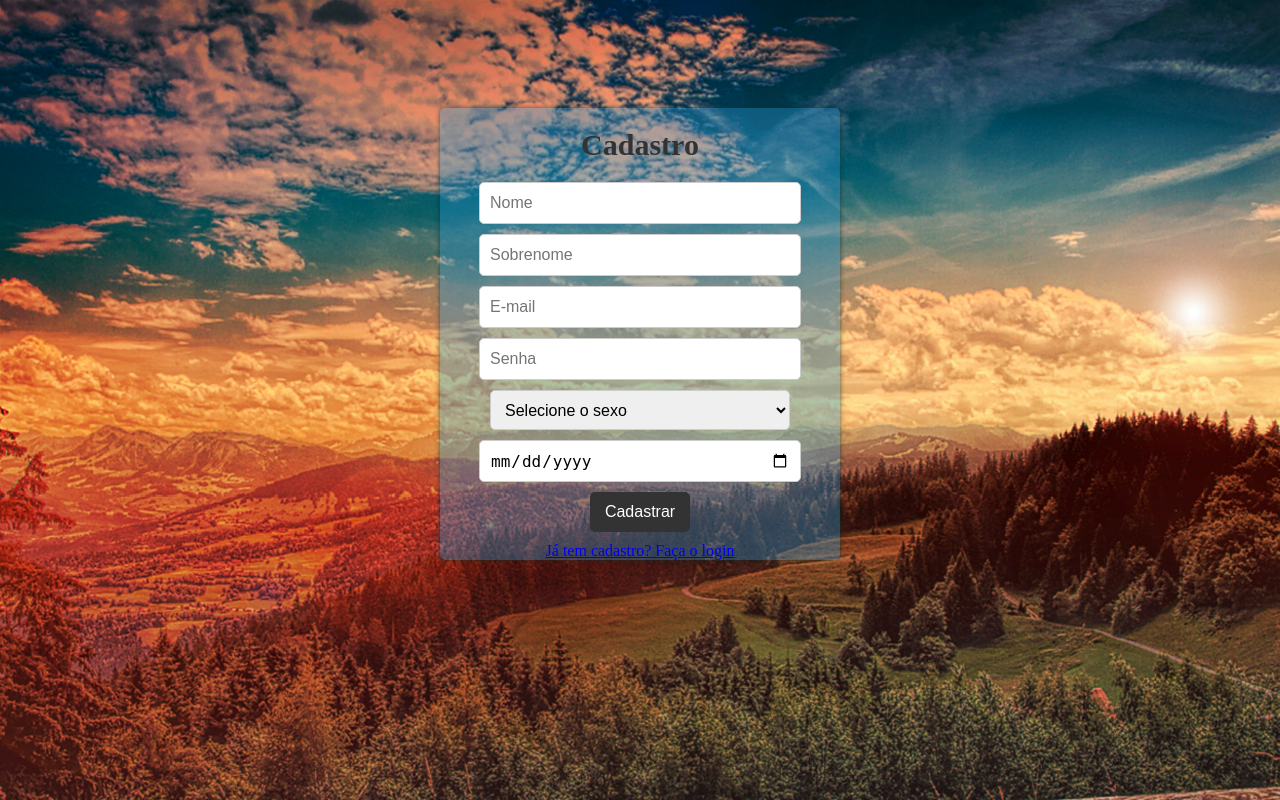
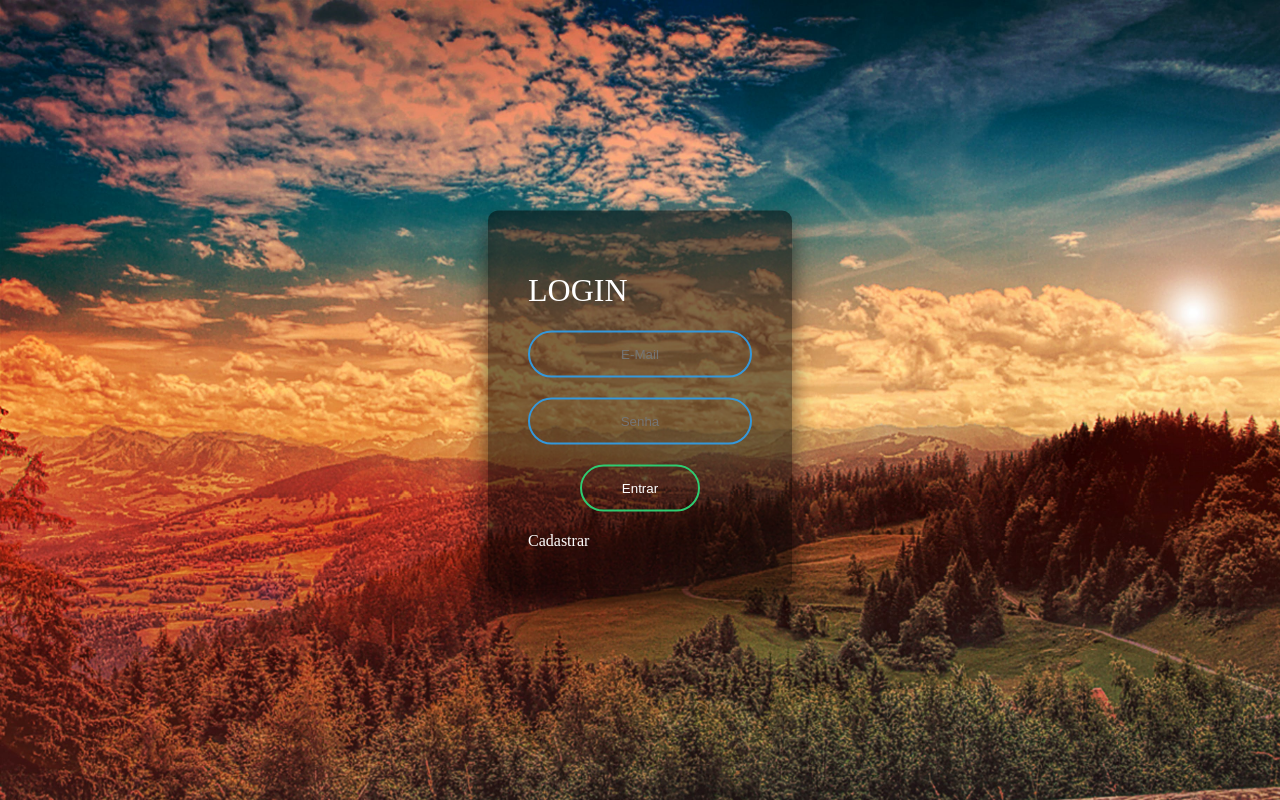
Before and after one commit to thiagosiega/xampp.testye, a PHP site: page / in a window 1280 px wide. Run offline with PHP 8.4, Linux system fonts and the light colour scheme.

Commit message:
Fix bug in login functionality

```diff
--- /dev/null
+++ b/Styles/login.css
@@ -0,0 +1,60 @@
+body{
+    background-image: url(../img/Backgraund1.jpg);
+    background-size: cover;
+    background-repeat: no-repeat;
+    background-attachment: fixed;
+}
+.box {
+    width: auto;
+    height: auto;
+    position: absolute;
+    top: 50%;
+    left: 50%;
+    transform: translate(-50%,-50%);
+    background: rgba(0, 0, 0, 0.5);
+    padding: 40px;
+    box-sizing: border-box;
+    box-shadow: 0 15px 25px rgba(0, 0, 0, 0.6);
+    border-radius: 10px;
+}
+.box input[type = "text"],.box input[type = "password"]{
+    border: 0;
+    background: none;
+    display: block;
+    margin: 20px auto;
+    text-align: center;
+    border: 2px solid #3498db;
+    padding: 14px 10px;
+    width: 200px;
+    outline: none;
+    color: white;
+    border-radius: 24px;
+    transition: 0.25s;
+}
+.box h1{
+    color: white;
+    text-transform: uppercase;
+    font-weight: 500;
+}
+.box input[type = "text"]:focus,.box input[type = "password"]:focus{
+    width: 280px;
+    border-color: #2ecc71;
+}
+.box a{
+    color: white;
+    text-decoration: none;
+}
+.box input[type = "submit"]{
+    border: 0;
+    background: none;
+    display: block;
+    margin: 20px auto;
+    text-align: center;
+    border: 2px solid #2ecc71;
+    padding: 14px 40px;
+    outline: none;
+    color: white;
+    border-radius: 24px;
+    transition: 0.25s;
+    cursor: pointer;
+}
--- a/index.html
+++ b/index.html
@@ -2,100 +2,19 @@
 <html lang="pt-br">
 <head>
     <meta charset="UTF-8">
-    <title>Cadastro</title>
-    <style>
-        body{
-            background-image: url("img/Backgraund1.jpg");
-            background-size: cover;
-            background-repeat: no-repeat;
-            background-attachment: fixed;
-        }
-        .container{
-            width: 100%;
-            height: 100%;
-            display: flex;
-            justify-content: center;
-            align-items: center;
-        }
-        .box{
-            margin-top: 100px;
-            width: 400px;
-            height: auto;
-            background-color: rgba(43, 149, 206, 0.37);
-            border-radius: 5px;
-            box-shadow: 0px 0px 5px rgba(14, 47, 42, 0.72);
-            display: flex;
-            flex-direction: column;
-            justify-content: center;
-            align-items: center;
-        }
-        .box h1{
-            font-size: 30px;
-            color: #333;
-        }
-        .box form{
-            width: 100%;
-            height: 100%;
-            display: flex;
-            flex-direction: column;
-            justify-content: center;
-            align-items: center;
-        }
-        .box form input{
-            width: 300px;
-            height: 40px;
-            border: 1px solid #ccc;
-            border-radius: 5px;
-            margin-bottom: 10px;
-            padding: 0 10px;
-            font-size: 16px;
-        }
-        .box form input[type=submit]{
-            width: 100px;
-            height: 40px;
-            border: none;
-            border-radius: 5px;
-            margin-bottom: 10px;
-            padding: 0 10px;
-            font-size: 16px;
-            background-color: #333;
-            color: #fff;
-            cursor: pointer;
-        }
-        .box form input[type=submit]:hover{
-            background-color: #444;
-        }
-        .box form select{
-            width: 300px;
-            height: 40px;
-            border: 1px solid #ccc;
-            border-radius: 5px;
-            margin-bottom: 10px;
-            padding: 0 10px;
-            font-size: 16px;
-        }
-
-    </style>
+    <meta name="viewport" content="width=device-width, initial-scale=1.0">
+    <title>Login</title>
+    <link  type="text/css" rel="stylesheet" href="Styles/login.css">
 </head>
 <body>
-    <div class="container">
+    <form action="Login.php" method="POST">
         <div class="box">
-            <h1>Cadastro</h1>
-            <form action="cadastrar.php" method="post">
-                <input type="text" name="nome" placeholder="Nome" required>
-                <input type="text" name="sobrenome" placeholder="Sobrenome" required>
-                <input type="email" name="email" placeholder="E-mail" required>
-                <input type="password" name="senha" placeholder="Senha" required>
-                <select name="sexo" required>
-                    <option value="">Selecione o sexo</option>
-                    <option value="M">Masculino</option>
-                    <option value="F">Feminino</option>
-                </select>
-                <input type="Date" name="data" placeholder="Data de nascimento" required>
-                <input type="submit" value="Cadastrar">
-                <a href="login.php">Já tem cadastro? Faça o login</a>
-            </form>
+            <h1>Login</h1>
+            <input type="text" name="email" placeholder="E-Mail">
+            <input type="password" name="password" placeholder="Senha">
+            <input type="submit" value="Entrar">
+            <a href="Cadastro.html">Cadastrar</a>
         </div>
-    </div>
+    </form>
 </body>
 </html>
```
Also changed, not shown: Cadastro.html (added, +28 -0 lines), Erros/Codigo_erro.php (added, +26 -0 lines), Erros/Erro.css (added, +42 -0 lines), Erros/Erro.php (added, +22 -0 lines), Login.php (added, +25 -0 lines), Server/Codigos_erro.php (deleted, +0 -28 lines), Server/Erro.php (deleted, +0 -33 lines), Server/Server.php (+9 -11 lines), Server/Style.css (deleted, +0 -16 lines), Styles/cadastro.css (added, +96 -0 lines), cadastrar.php (deleted, +0 -33 lines), cadastro.php (added, +30 -0 lines).
